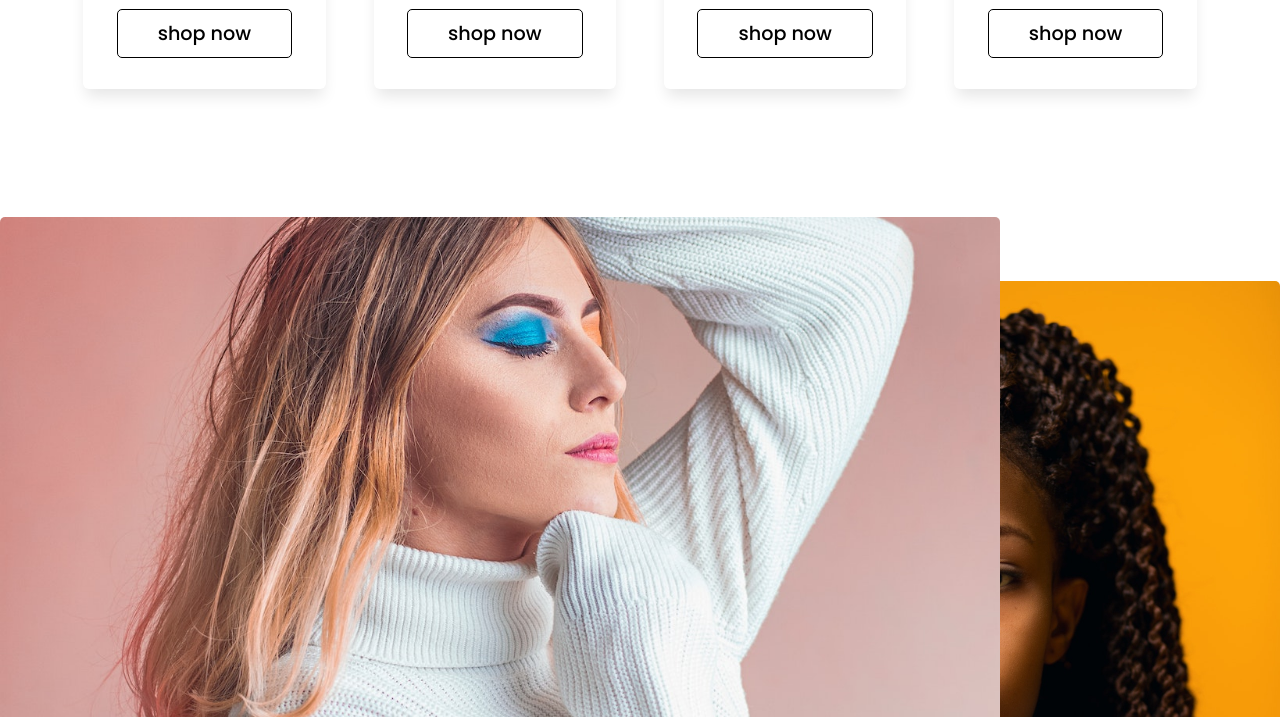
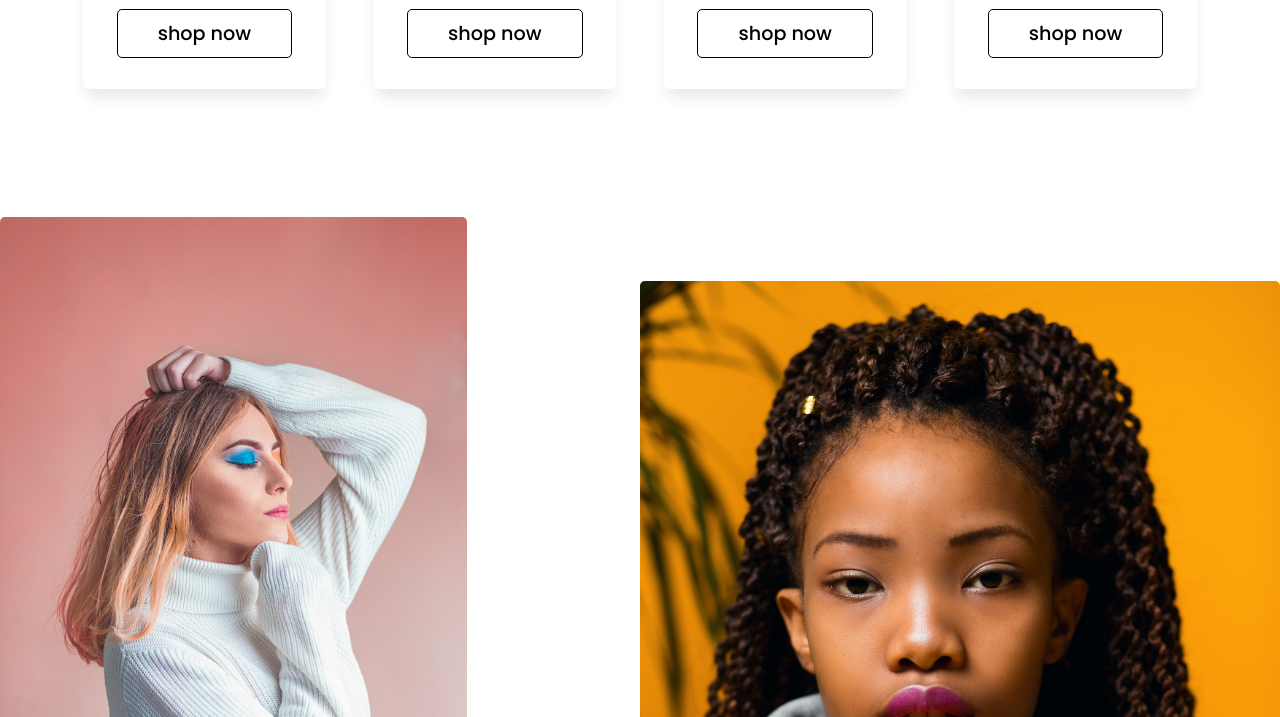
Before and after one commit to rajdeb9/beauty_cosmetics_project, a plain HTML site: page index.html in a window 1280 px wide. Shown: the part 4546-5263 px from the top of the page. Drawn offline with Linux system fonts and the light colour scheme.

Commit message:
code change

```diff
--- a/style.css
+++ b/style.css
@@ -347,7 +347,7 @@ body {
     overflow: hidden;
 }
  .contact-content  .img-area img {
-    width: 1000px;
+    width: 10clear00px;
     height: 700px;
     object-fit: cover;
     border-radius: 5px;
```
